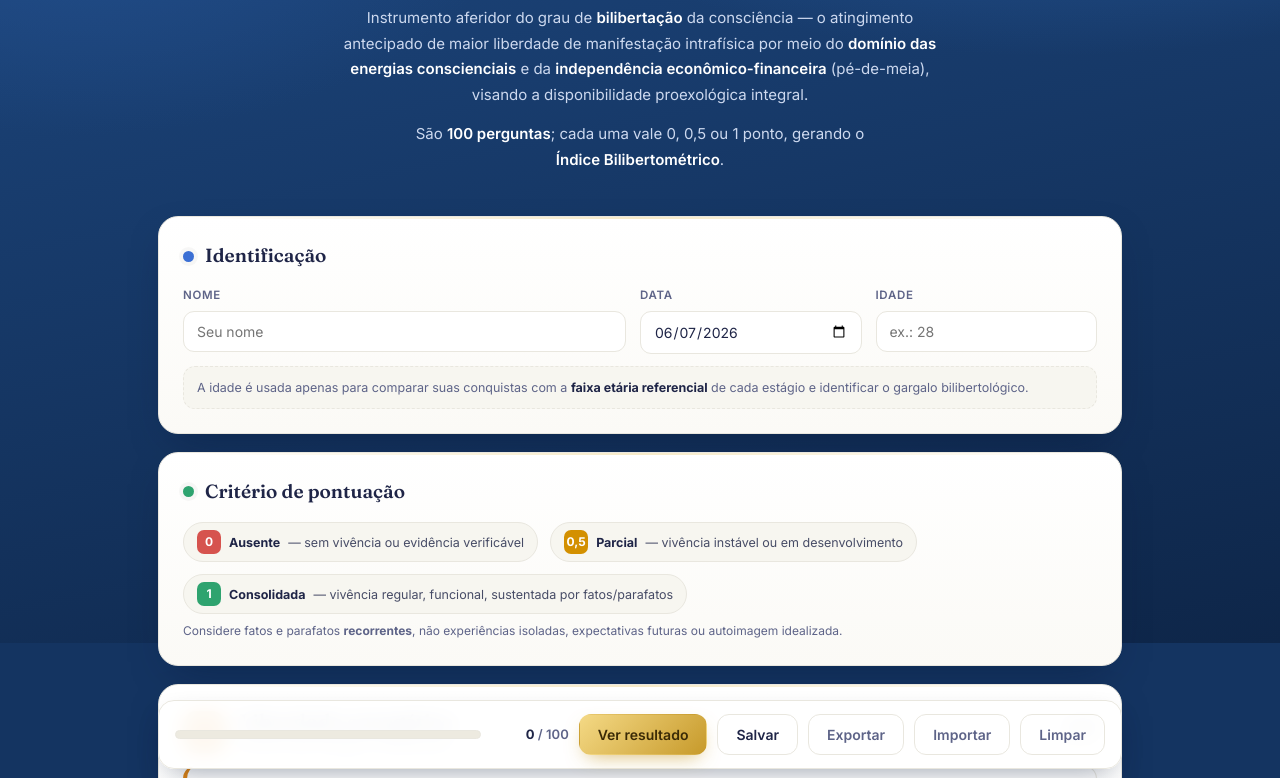
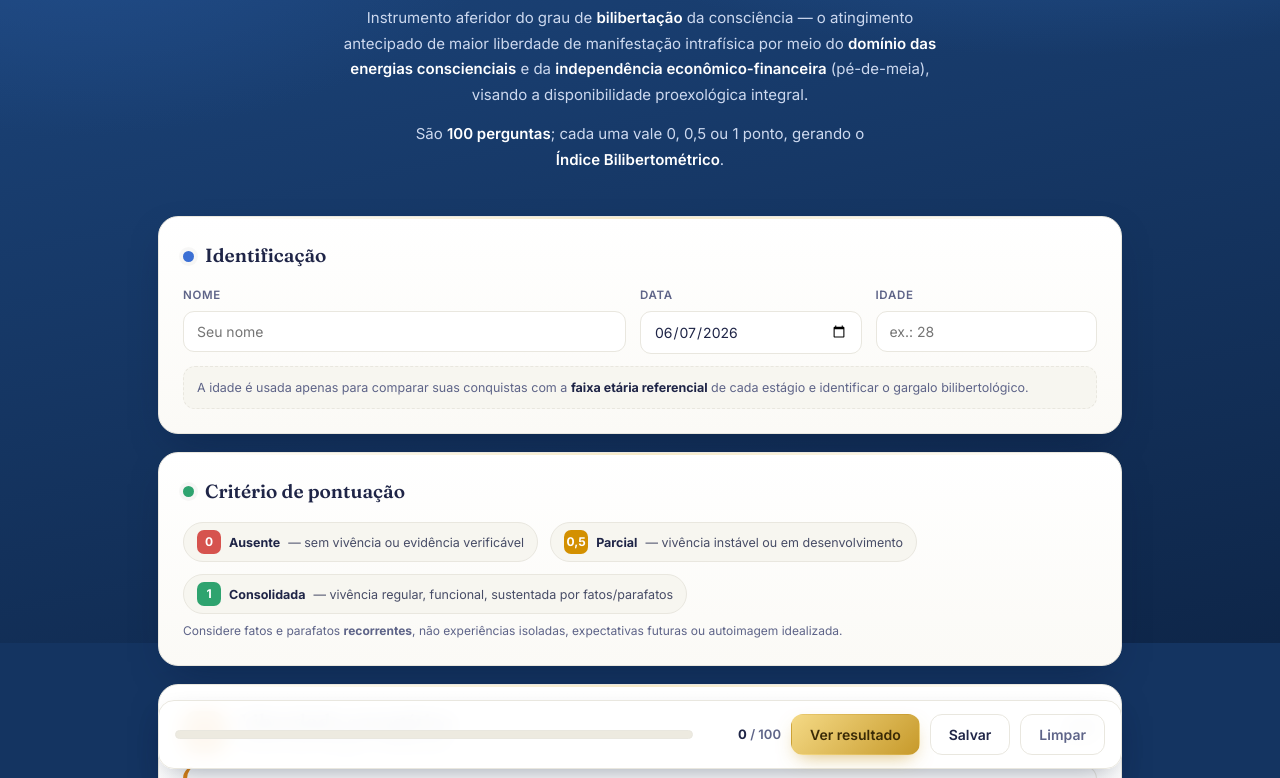
Before and after one commit to pedrogmborges-maker/bilibertograma, a plain HTML site: page index.html in a window 1280 px wide. Shown: the part 157-935 px from the top of the page. Drawn offline with nearby package versions, Linux system fonts and the light colour scheme.

Commit message:
Add files via upload

```diff
--- a/index.html
+++ b/index.html
@@ -470,10 +470,7 @@ function buildForm(){
     <div class="progtxt" id="progTxt"><b>0</b> / 100</div>
     <button class="btn primary" id="btnCalc">Ver resultado</button>
     <button class="btn" id="btnSave">Salvar</button>
-    <button class="btn ghost" id="btnExport">Exportar</button>
-    <button class="btn ghost" id="btnImport">Importar</button>
     <button class="btn ghost" id="btnClear">Limpar</button>
-    <input type="file" id="fileInput" accept="application/json" style="display:none">
   </div>`;
   root.innerHTML = html;
   root.addEventListener("change", e=>{
@@ -484,9 +481,6 @@ function buildForm(){
   });
   document.getElementById("btnCalc").onclick = calcular;
   document.getElementById("btnSave").onclick = saveLocal;
-  document.getElementById("btnExport").onclick = exportJson;
-  document.getElementById("btnImport").onclick = ()=>document.getElementById("fileInput").click();
-  document.getElementById("fileInput").onchange = importJson;
   document.getElementById("btnClear").onclick = clearAll;
 }
 function autoAdvance(d){
```
